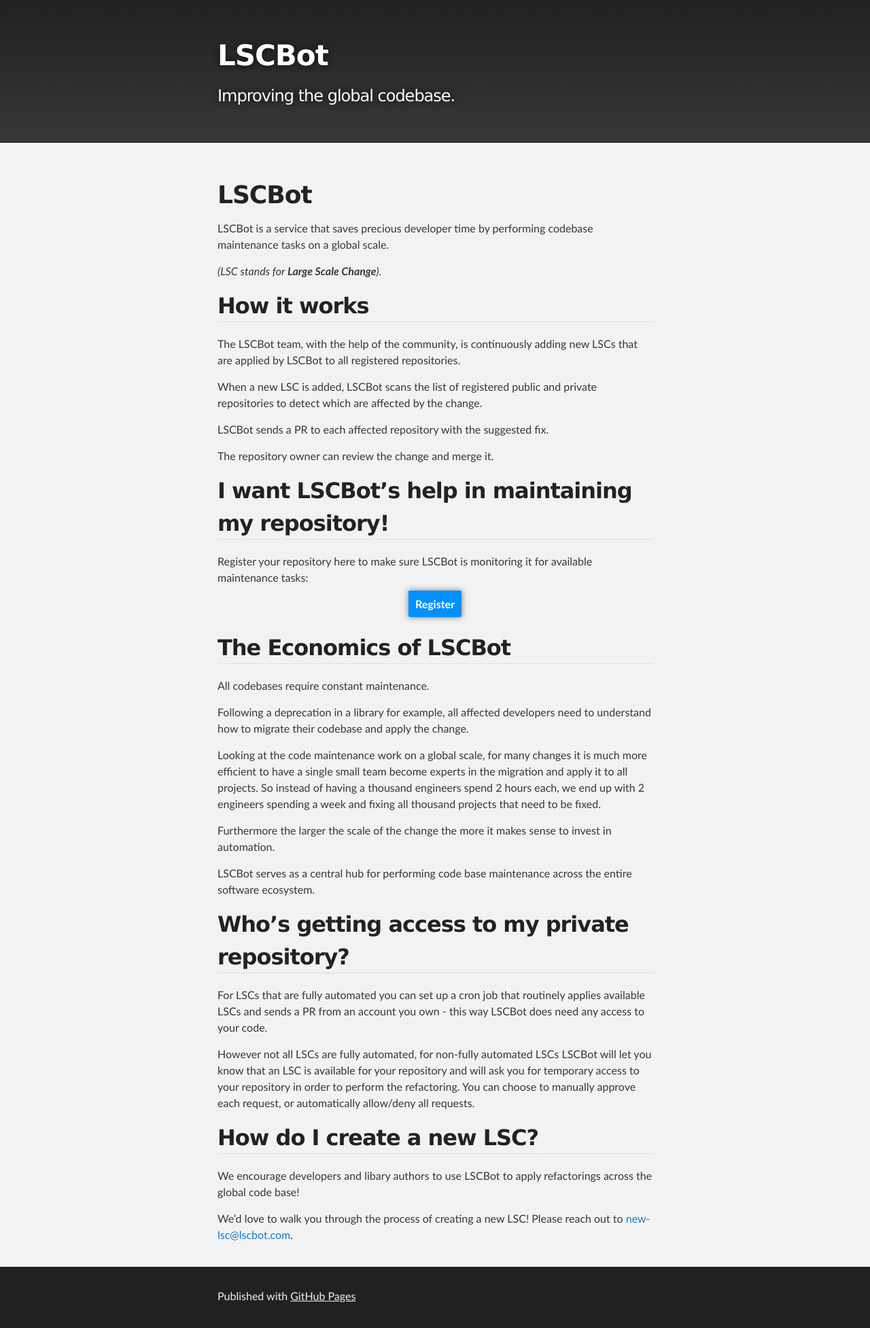
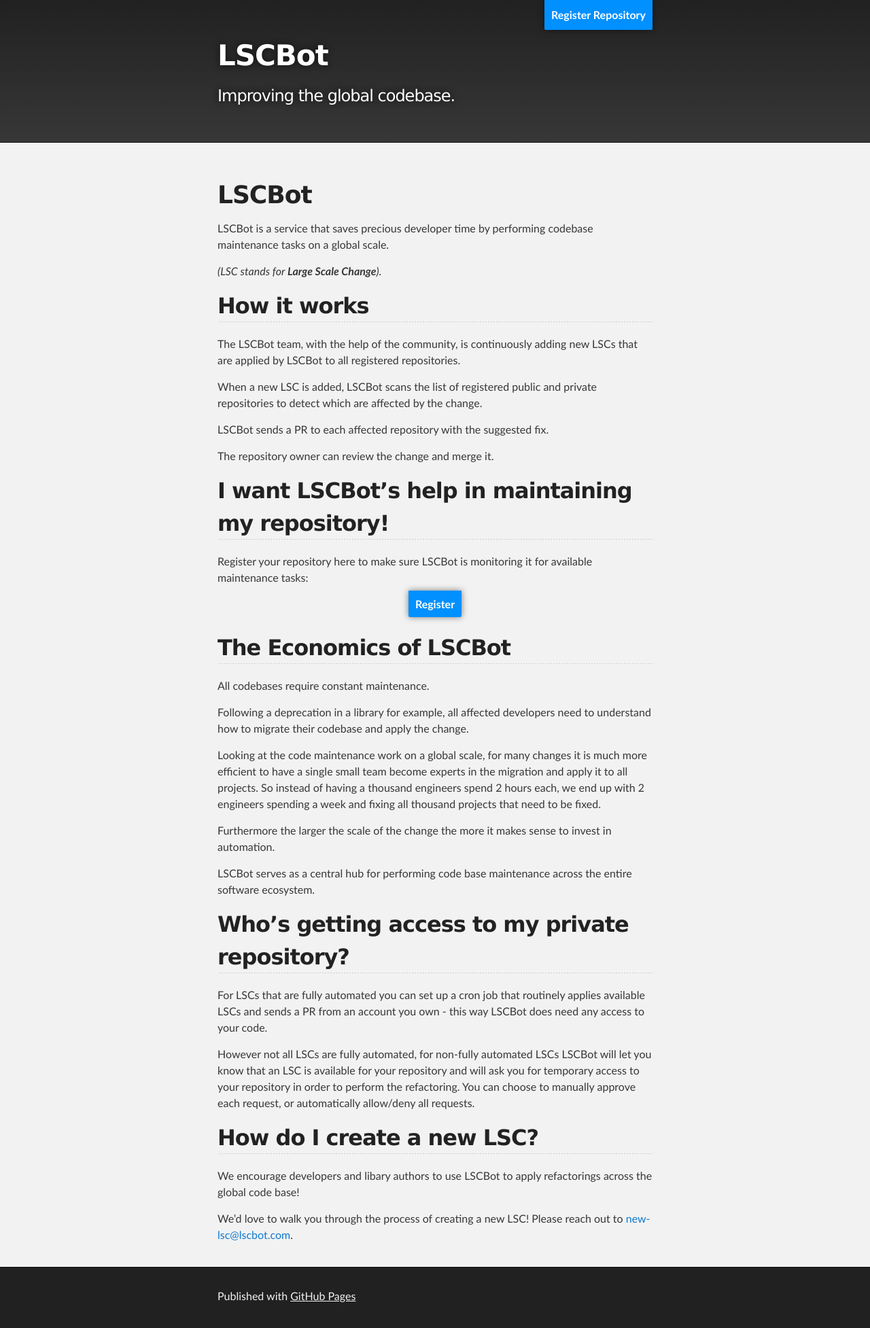
Before and after one commit to lsccontrol/lsccontrol.github.io, a Jekyll site: the page built from index.md, in a window 1280 px wide. Shown: the whole page at 68% size. Built offline with Jekyll 4.4.1, drawn with Linux system fonts in a browser that asks for light colours; our own code applies the rules of GitHub Pages for plain Markdown files.

Commit message:
Add register banner, and link LSCBot to /

```diff
--- a/_layouts/default.html
+++ b/_layouts/default.html
@@ -16,11 +16,9 @@
     <!-- HEADER -->
     <div id="header_wrap" class="outer">
         <header class="inner">
-          {% if site.github.is_project_page %}
-            <a id="forkme_banner" href="{{ site.github.repository_url }}">View on GitHub</a>
-          {% endif %}
+          <a id="register_banner" href="/register">Register Repository</a>
 
-          <h1 id="project_title">{{ site.title | default: site.github.repository_name }}</h1>
+          <a href="/" style="text-decoration: none"><h1 id="project_title">{{ site.title | default: site.github.repository_name }}</h1></a>
           <h2 id="project_tagline">{{ site.description | default: site.github.project_tagline }}</h2>
 
           {% if site.show_downloads %}
--- a/_layouts/register.html
+++ b/_layouts/register.html
@@ -20,7 +20,7 @@
             <a id="forkme_banner" href="{{ site.github.repository_url }}">View on GitHub</a>
           {% endif %}
 
-          <h1 id="project_title">{{ site.title | default: site.github.repository_name }}</h1>
+          <a href="/" style="text-decoration: none"><h1 id="project_title">{{ site.title | default: site.github.repository_name }}</h1></a>
           <h2 id="project_tagline">{{ site.description | default: site.github.project_tagline }}</h2>
 
           {% if site.show_downloads %}
--- a/assets/css/style.scss
+++ b/assets/css/style.scss
@@ -15,3 +15,18 @@
   border-bottom-left-radius: 2px;
   border-bottom-right-radius: 2px;
 }
+
+#register_banner {
+    display: block;
+    position: absolute;
+    top: 0;
+    right: 10px;
+    z-index: 10;
+    padding: 10px 10px 10px 10px;
+    color: #fff;
+    background: #0090ff no-repeat 95% 50%;
+    font-weight: 700;
+    box-shadow: 0 0 10px rgba(0, 0, 0, 0.5);
+    border-bottom-left-radius: 2px;
+    border-bottom-right-radius: 2px;
+}
```
